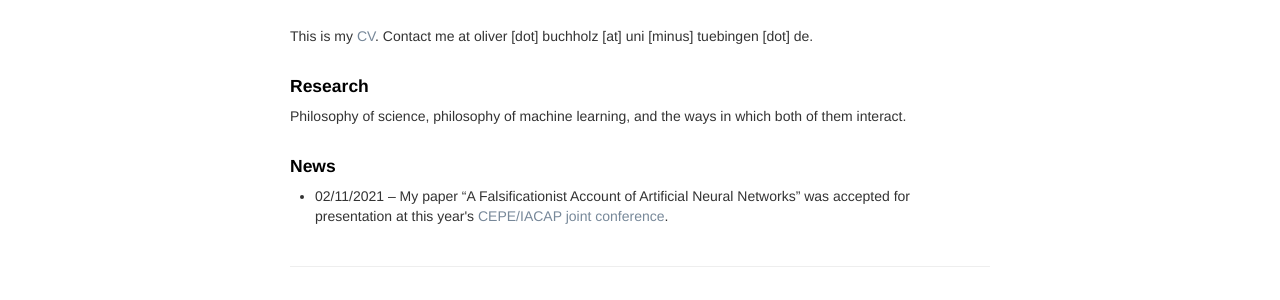
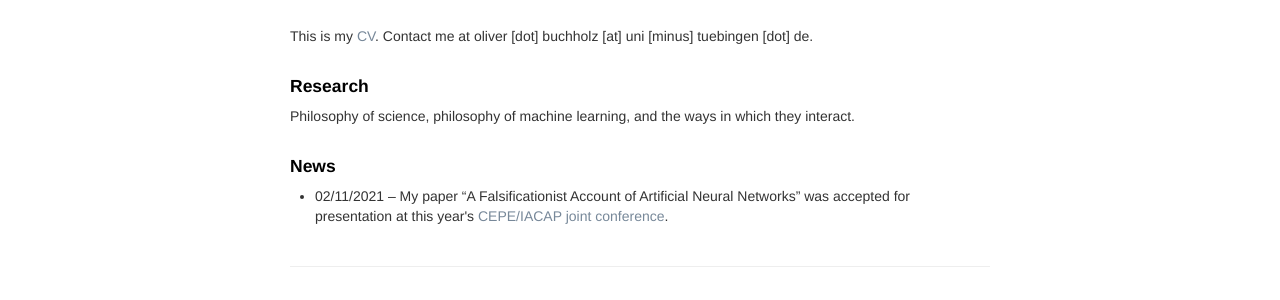
Before and after one commit to oliverbuchholz/oliverbuchholz.github.io, a Jekyll site: the page built from index.md, in a window 1280 px wide. Shown: the part 186-486 px from the top of the page. Built offline with Jekyll 4.4.1, drawn with Linux system fonts in a browser that asks for light colours.

Commit message:
fixed a typo

```diff
--- a/index.md
+++ b/index.md
@@ -15,7 +15,7 @@ This is my <a href="assets/CV.pdf" target="_blank">CV</a>. Contact me at oliver
 
 <h4> Research </h4>
 
-Philosophy of science, philosophy of machine learning, and the ways in which both of them interact.<br><br>
+Philosophy of science, philosophy of machine learning, and the ways in which they interact.<br><br>
 
 
 <h4> News </h4>
```
